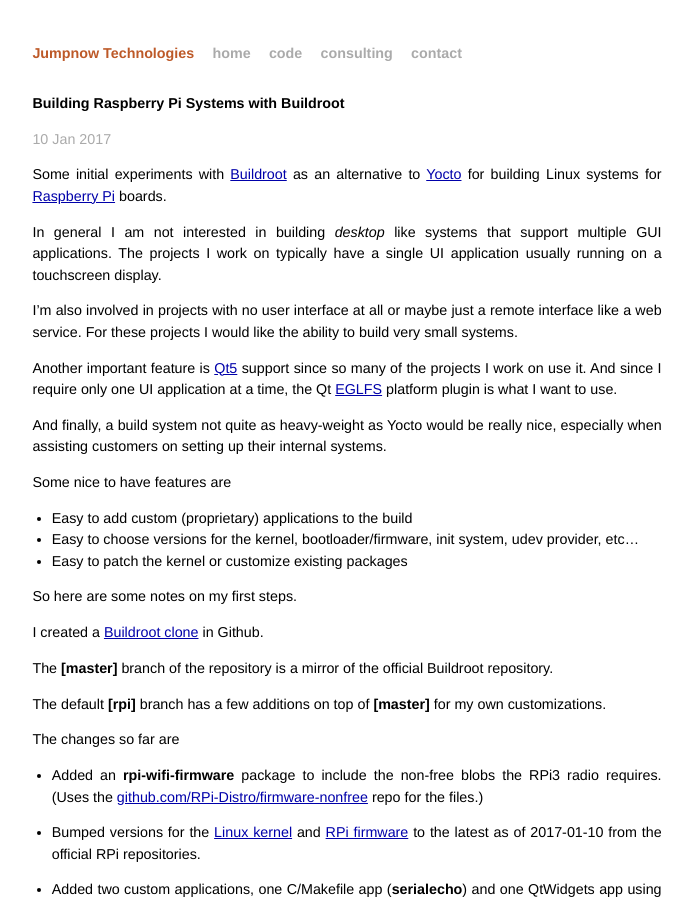
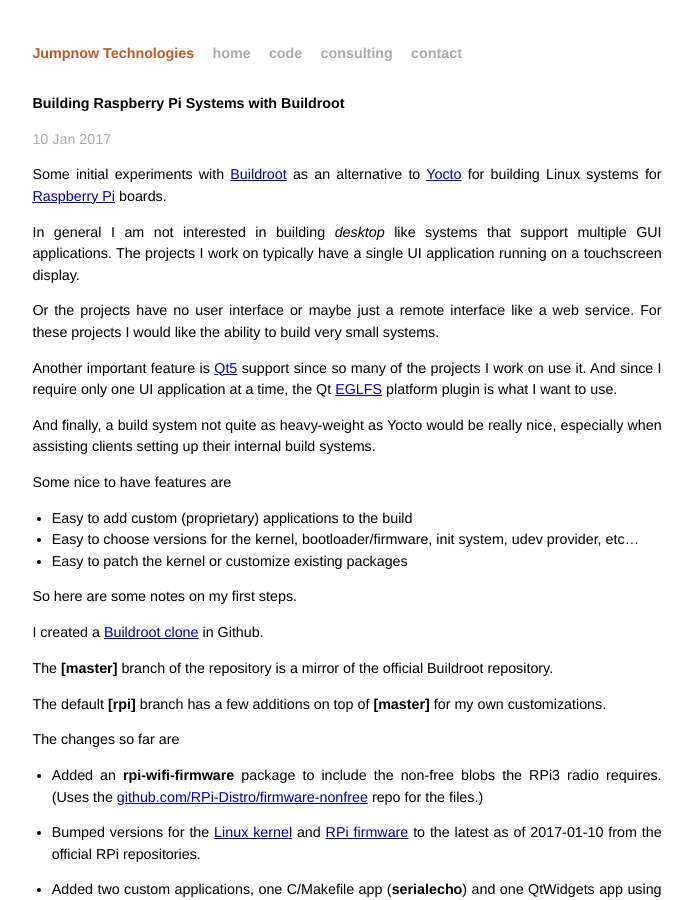
Before and after one commit to jumpnow/jumpnowtek-site, a Jekyll site: the page built from _posts/2017-01-10-Raspberry-Pi-Systems-with-Buildroot.md, in a window 1280 px wide and 900 px high. Shown: the whole window, without its empty margins (293-986 px from the left). Built offline with Jekyll 4.4.1, drawn with Linux system fonts in a browser that asks for light colours; some of the changed text lies outside the part shown.

Commit message:
Add some more notes to br rpi

```diff
--- a/_posts/2017-01-10-Raspberry-Pi-Systems-with-Buildroot.md
+++ b/_posts/2017-01-10-Raspberry-Pi-Systems-with-Buildroot.md
@@ -2,20 +2,20 @@
 layout: post
 title: Building Raspberry Pi Systems with Buildroot
 description: "Building customized systems for the Raspberry Pi using Buildroot"
-date: 2017-01-10 16:17:00
+date: 2017-01-10 16:28:00
 categories: rpi
 tags: [linux, rpi, buildroot, rpi3, qt5, pyqt, pyqt5]
 ---
 
 Some initial experiments with [Buildroot][buildroot] as an alternative to [Yocto][yocto] for building Linux systems for [Raspberry Pi][rpi-site] boards.
 
-In general I am not interested in building *desktop* like systems that support multiple GUI applications. The projects I work on typically have a single UI application usually running on a touchscreen display.
+In general I am not interested in building *desktop* like systems that support multiple GUI applications. The projects I work on typically have a single UI application running on a touchscreen display.
 
-I'm also involved in projects with no user interface at all or maybe just a remote interface like a web service. For these projects I would like the ability to build very small systems.
+Or the projects have no user interface or maybe just a remote interface like a web service. For these projects I would like the ability to build very small systems.
 
 Another important feature is [Qt5][qt] support since so many of the projects I work on use it. And since I require only one UI application at a time, the Qt [EGLFS][qpa-eglfs] platform plugin is what I want to use.
 
-And finally, a build system not quite as heavy-weight as Yocto would be really nice, especially when assisting customers on setting up their internal systems.
+And finally, a build system not quite as heavy-weight as Yocto would be really nice, especially when assisting clients setting up their internal build systems.
 
 Some nice to have features are
 
@@ -212,7 +212,7 @@
 
     # LD_PRELOAD=libEGL.so:libGLESv2.so ./zmon_cal_pyqt.py
 
-But otherwise the application works fine.
+I plan to look into the ldcache issue, but otherwise the application runs fine.
 
 The availability of [PyQt5][pyqt] alone might be sufficient to choose Buildroot over Yocto for a project.
 
```
